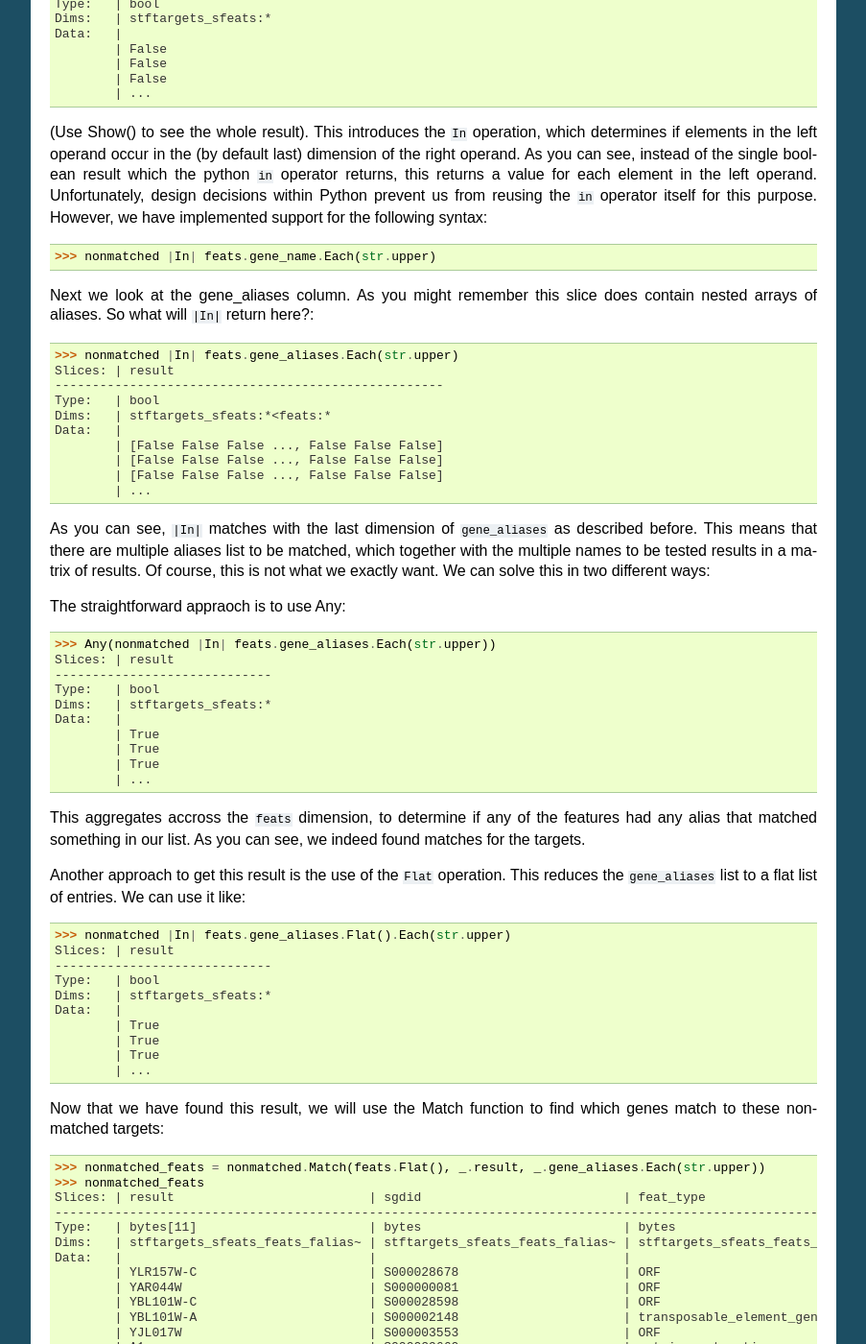
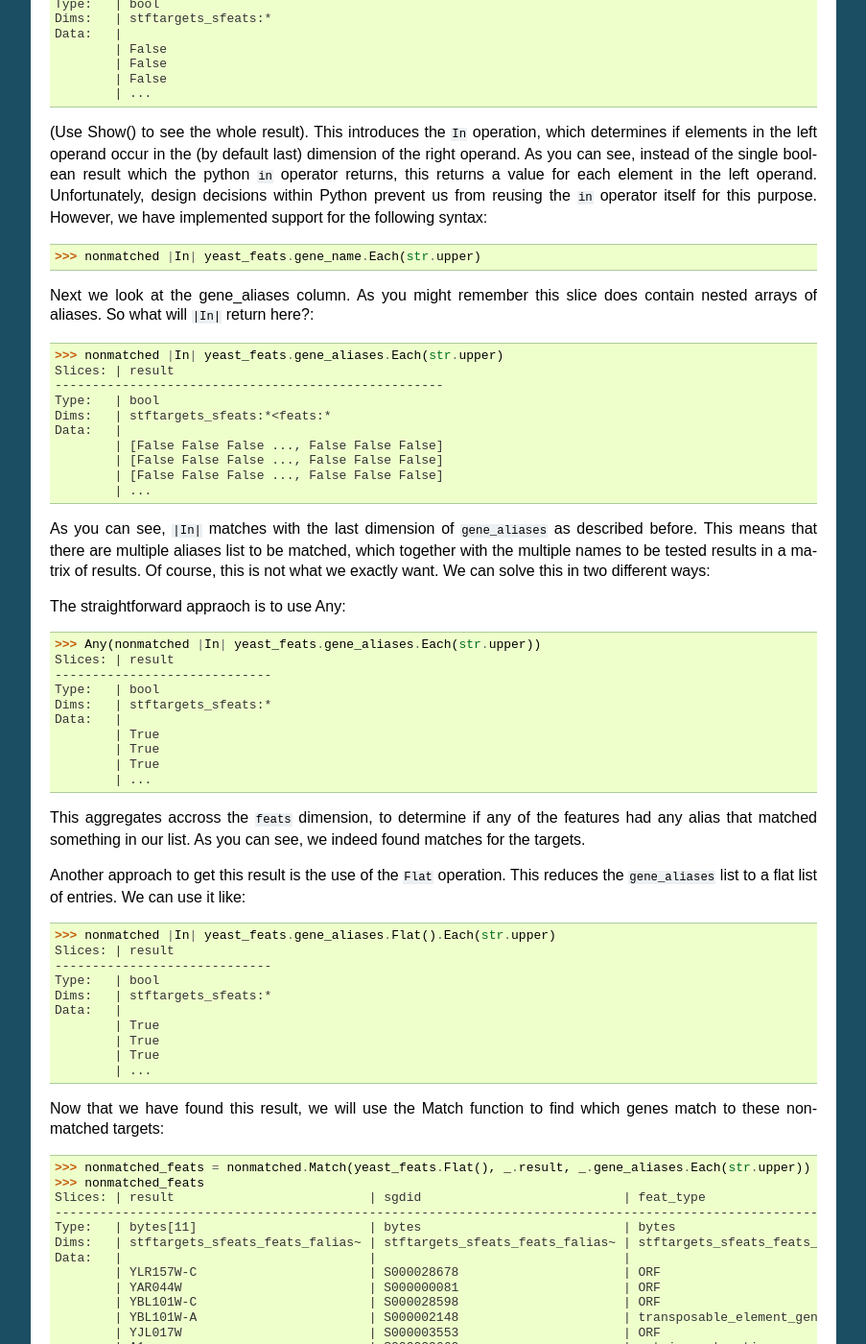
Before and after one commit to mhulsman/ibidas, a Sphinx documentation site: the page built from docs/tutorial.rst, in a window 1280 px wide and 1400 px high, scrolled down 8153 px. Shown: the whole window at 96% size, without its empty margins (198-1101 px from the left). Built offline with Sphinx 7.4.7, drawn with Linux system fonts in a browser that asks for light colours; formulas are drawn with MathJax 3.

Commit message:
Tutorial fixes

```diff
--- a/docs/tutorial.rst
+++ b/docs/tutorial.rst
@@ -383,7 +383,7 @@ Next, we use the ``Elem`` operation to unpack the resulting set, and ``Show`` to
 
 The names in the list suggest that we might find matching rows by looking either at the ``gene_name`` or ``gene_aliases`` column. The ``gene_name`` column gives no matches however::
 
-    >>> non_matched.In(feats.gene_name.Each(str.upper))
+    >>> non_matched.In(yeast_feats.gene_name.Each(str.upper))
     Slices: | result
     -----------------------------
     Type:   | bool
@@ -398,11 +398,11 @@ The names in the list suggest that we might find matching rows by looking either
 instead of the single boolean result which the python ``in`` operator returns, this returns a value for each element in the left operand. Unfortunately, design decisions
 within Python prevent us from reusing the ``in`` operator itself for this purpose. However, we have implemented support for the following syntax::
 
-    >>> nonmatched |In| feats.gene_name.Each(str.upper)
+    >>> nonmatched |In| yeast_feats.gene_name.Each(str.upper)
 
 Next we look at the gene_aliases column. As you might remember this slice does contain nested arrays of aliases. So what will ``|In|`` return here?::
 
-    >>> nonmatched |In| feats.gene_aliases.Each(str.upper)
+    >>> nonmatched |In| yeast_feats.gene_aliases.Each(str.upper)
     Slices: | result
     ----------------------------------------------------
     Type:   | bool
@@ -418,7 +418,7 @@ the multiple names to be tested results in a matrix of results. Of course, this
 
 The straightforward appraoch is to use Any::
 
-    >>> Any(nonmatched |In| feats.gene_aliases.Each(str.upper))
+    >>> Any(nonmatched |In| yeast_feats.gene_aliases.Each(str.upper))
     Slices: | result
     -----------------------------
     Type:   | bool
@@ -434,7 +434,7 @@ matches for the targets.
 
 Another approach to get this result is the use of the ``Flat`` operation. This reduces the ``gene_aliases`` list to a flat list of entries. We can use it like::
 
-    >>> nonmatched |In| feats.gene_aliases.Flat().Each(str.upper)
+    >>> nonmatched |In| yeast_feats.gene_aliases.Flat().Each(str.upper)
     Slices: | result
     -----------------------------
     Type:   | bool
@@ -448,7 +448,7 @@ Another approach to get this result is the use of the ``Flat`` operation. This r
 
 Now that we have found this result, we will use the Match function to find which genes match to these non-matched targets::
 
-    >>> nonmatched_feats = nonmatched.Match(feats.Flat(), _.result, _.gene_aliases.Each(str.upper))
+    >>> nonmatched_feats = nonmatched.Match(yeast_feats.Flat(), _.result, _.gene_aliases.Each(str.upper))
     >>> nonmatched_feats
     Slices: | result                          | sgdid                           | feat_type                       | feat_qual                       | feat_name
     ---------------------------------------------------------------------------------------------------------------------------------------------------------------------------------
```
